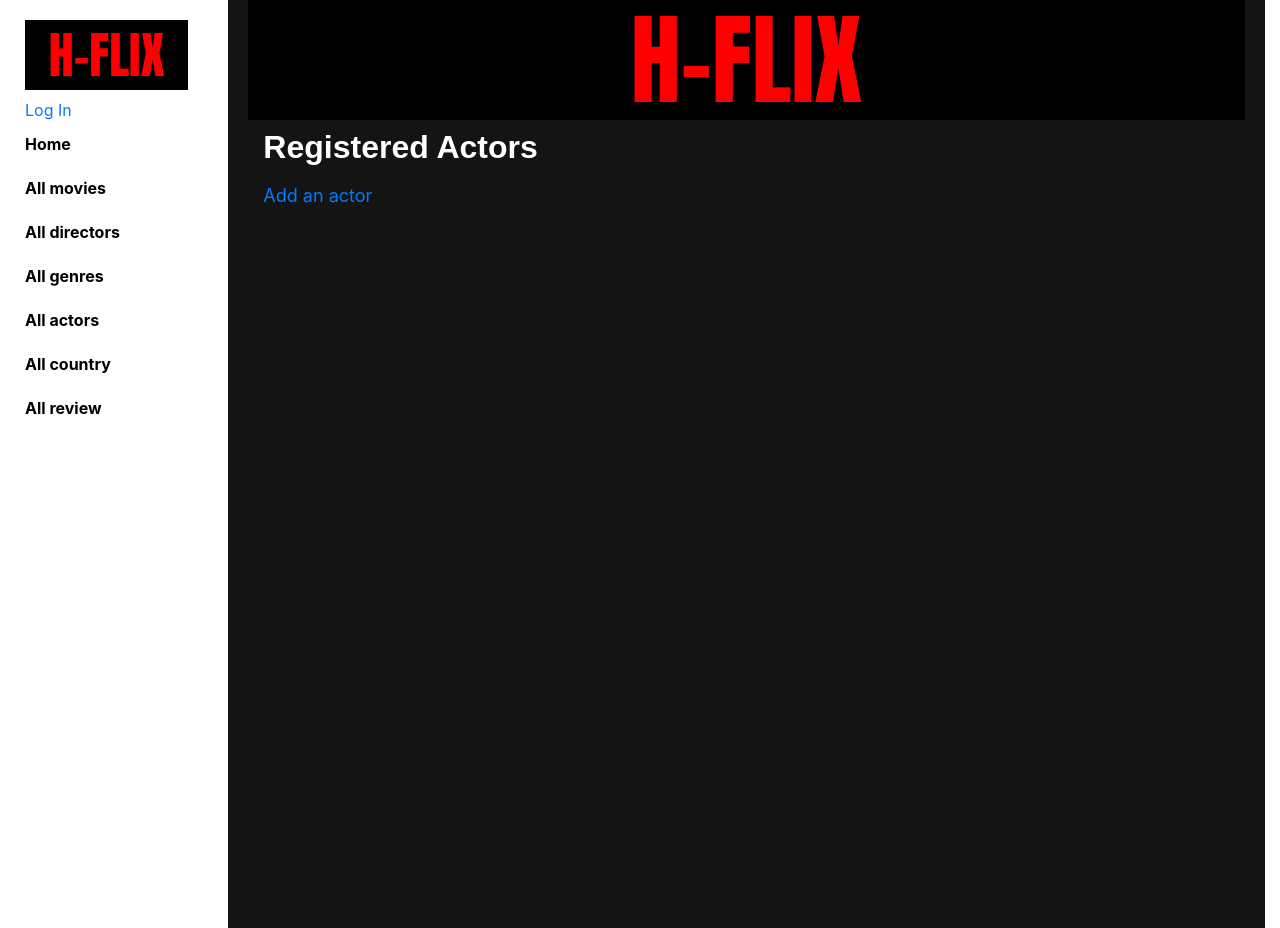
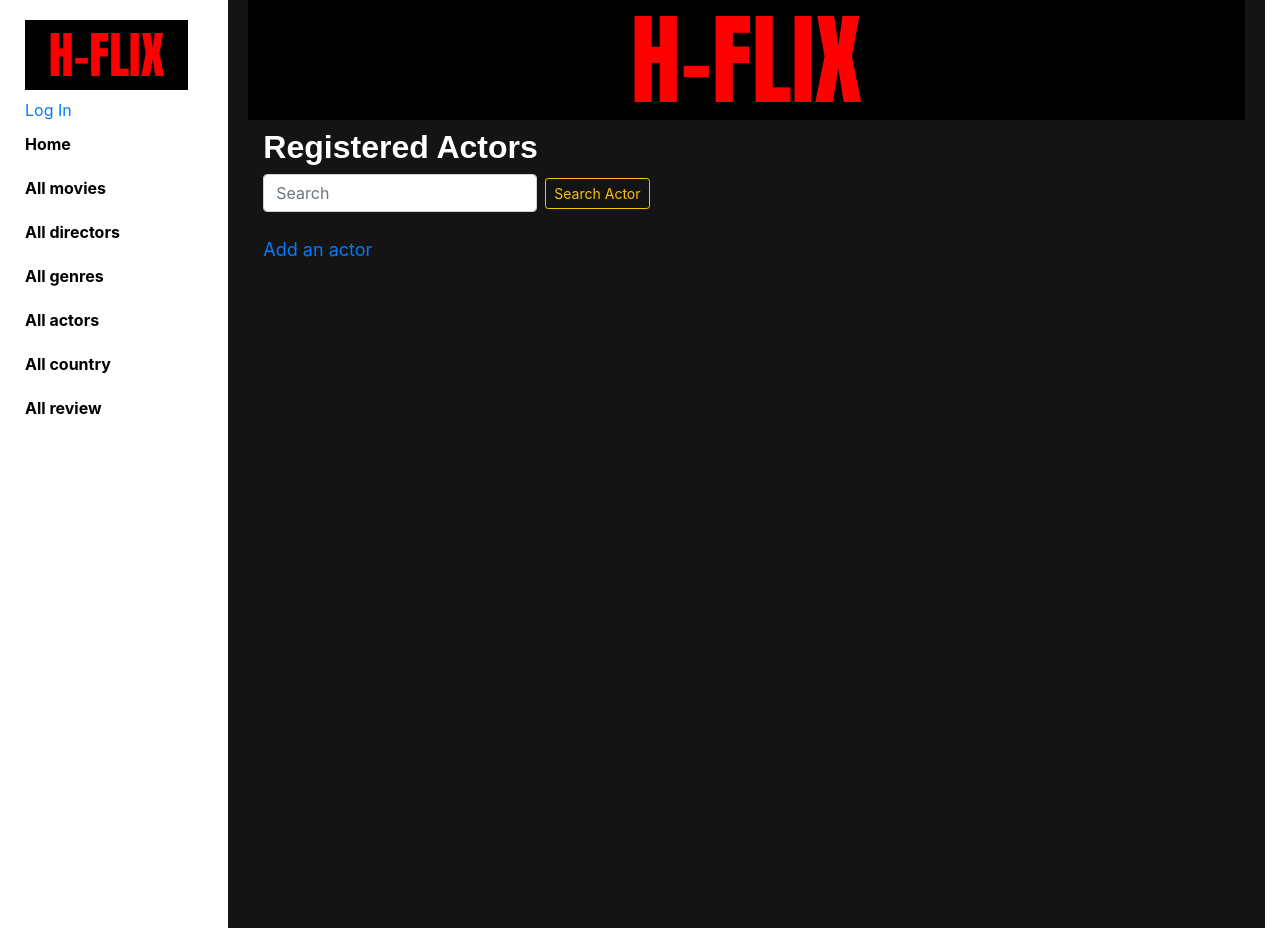
Before and after one commit to Irfanananda2/Final, a Django app: page /content/actor/ in a window 1280 px wide. Run offline with Django 3.2, Linux system fonts and the light colour scheme; data that the repository does not hold is empty; some libraries are stand-ins or nearby versions.

Commit message:
Added search query and search form for actor

```diff
--- a/content/controllers/actor_controller.py
+++ b/content/controllers/actor_controller.py
@@ -6,7 +6,12 @@ from content.forms import ActorForm
 from content.models.actor import Actor
 
 def list_actor(request):
-    actors = Actor.objects.all()
+    if request.method == 'POST':
+        req = request.POST.dict()
+        name = req['name']
+        actors = Actor.objects.filter(first_name__contains=name)
+    else:
+        actors = Actor.objects.all()
     context = {
         'actors': actors,
     }
--- /dev/null
+++ b/content/controllers/ourAPI_controller.py
@@ -0,0 +1,3 @@
+import requests
+
+def Call_TVMAZE()
--- a/content/templates/actor/actor.html
+++ b/content/templates/actor/actor.html
@@ -8,6 +8,11 @@
     {% load static %}
     <div class="director-content  container-fluid mx-auto d-block">
         <h2>Registered Actors</h2>
+            <form class="form-inline md-form mr-auto mb-4" method="post" action="">
+                 {% csrf_token %}
+                <input class="form-control mr-sm-2" name="name" type="text" placeholder="Search" aria-label="Search">
+                <button class="btn btn-outline-warning btn-rounded btn-sm my-0" type="submit">Search Actor</button>
+            </form>
         <ul>
             {% for actor in actors %}
                 <li>
```
